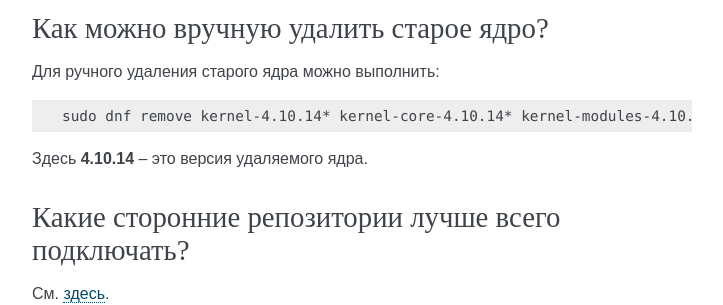
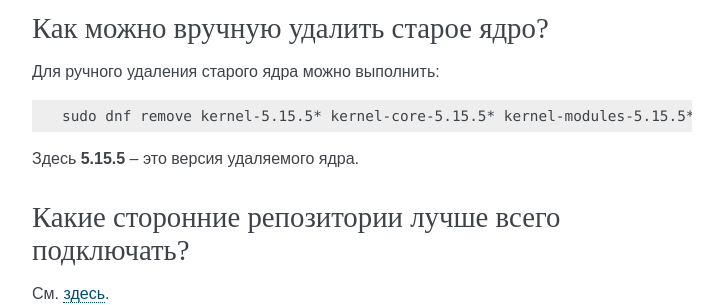
Before and after one commit to RussianFedora/FAQ, a Sphinx documentation site: the page built from source/package-manager.rst, in a window 1280 px wide and 900 px high, scrolled down 8294 px. Shown: the part 152-457 px from the top of the window, without its empty margins (388-1111 px from the left). Built offline with Sphinx 7.4.7, drawn with Linux system fonts in a browser that asks for light colours; comment, search, counter and statistics services are not loaded.

Commit message:
Updated the Linux kernel versions in dnf-kernel-remove question.

```diff
--- a/source/package-manager.rst
+++ b/source/package-manager.rst
@@ -456,9 +456,9 @@ Dnf сохраняет старые ядра. Это нормально?
 
 .. code-block:: text
 
-    sudo dnf remove kernel-4.10.14* kernel-core-4.10.14* kernel-modules-4.10.14* kernel-devel-4.10.14*
+    sudo dnf remove kernel-5.15.5* kernel-core-5.15.5* kernel-modules-5.15.5* kernel-devel-5.15.5*
 
-Здесь **4.10.14** -- это версия удаляемого ядра.
+Здесь **5.15.5** -- это версия удаляемого ядра.
 
 .. index:: repository, third-party
 .. _3rd-repositories:
```
